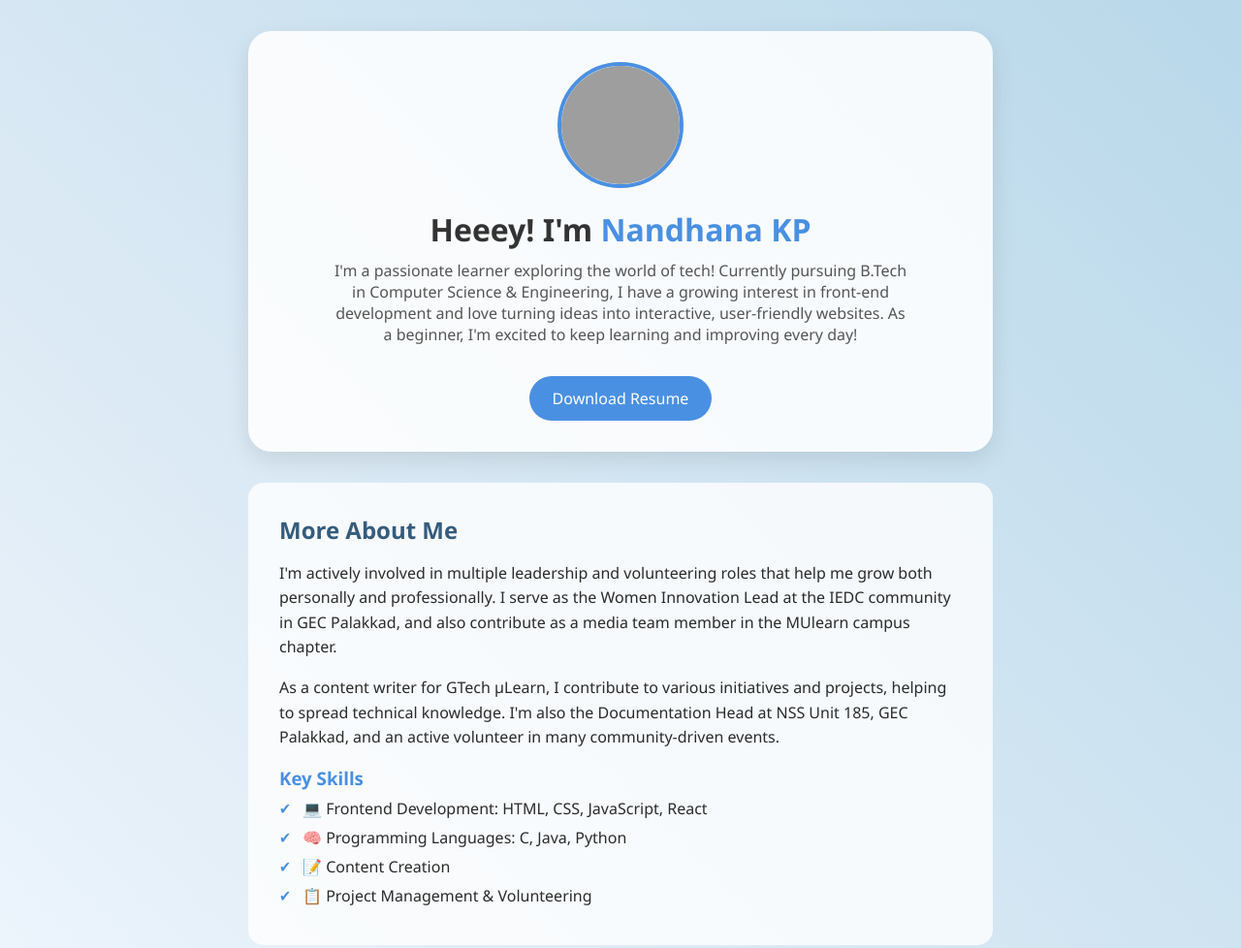
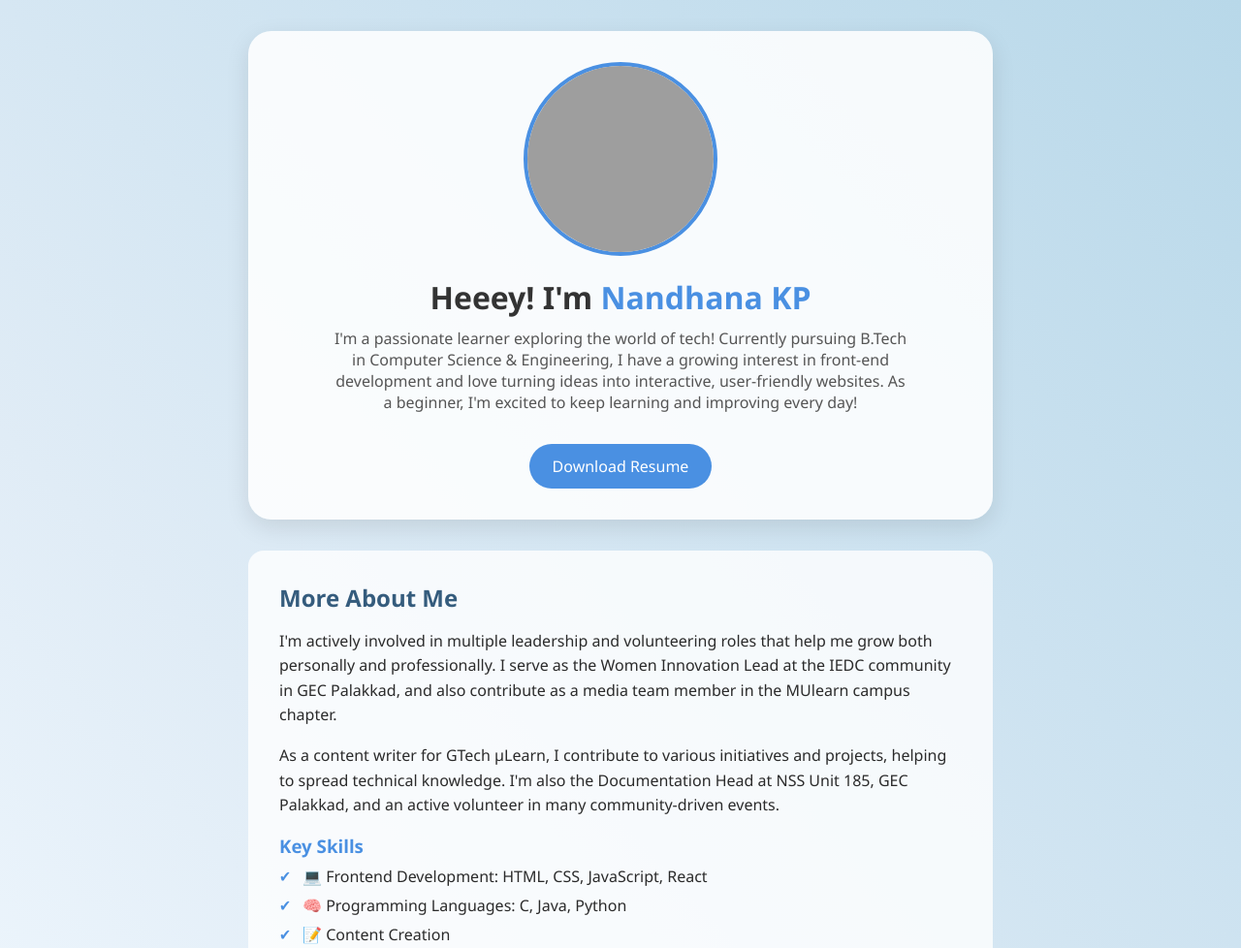
Before and after one commit to Nandhanakp/NANDHANAKP_PORTFOLIO, a plain HTML site: page index.html in a window 1280 px wide. Shown: the top 978 px of the page at 97% size. Drawn offline with Linux system fonts and the light colour scheme; grey boxes are pictures that could not be loaded.

Commit message:
Update style.css

```diff
--- a/style.css
+++ b/style.css
@@ -1,4 +1,4 @@
-/* Reset */
+
 * {
   margin: 0;
   padding: 0;
@@ -18,7 +18,7 @@ body {
   margin: 0 auto;
 }
 
-/* Card */
+
 .card {
   background-color: #ffffffdd;
   border-radius: 1.5rem;
@@ -34,17 +34,17 @@ body {
   max-width: 600px;
 }
 
-/* Profile */
+
 .profile-pic {
-  width: 130px;
-  height: 130px;
+  width: 200px;
+  height: 200px;
   object-fit: cover;
   border-radius: 50%;
   border: 4px solid #4a90e2;
   margin-bottom: 1rem;
 }
 
-/* Headings */
+
 h1 {
   font-size: 2rem;
   margin-bottom: 0.6rem;
@@ -66,7 +66,7 @@ h2 {
   color: #555;
 }
 
-/* Resume Button */
+
 .resume-btn {
   background: #4a90e2;
   color: white;
@@ -83,7 +83,7 @@ h2 {
   background: #357ab7;
 }
 
-/* About Section */
+
 .about {
   background: #ffffffcc;
   border-radius: 1rem;
@@ -119,7 +119,7 @@ h2 {
   color: #4a90e2;
 }
 
-/* Social Media Section */
+
 .social-section {
   background: #ffffffcc;
   border-radius: 1rem;
@@ -152,7 +152,7 @@ h2 {
   transform: scale(1.2);
 }
 
-/* Responsive */
+
 @media (max-width: 480px) {
   .profile-pic {
     width: 100px;
```
